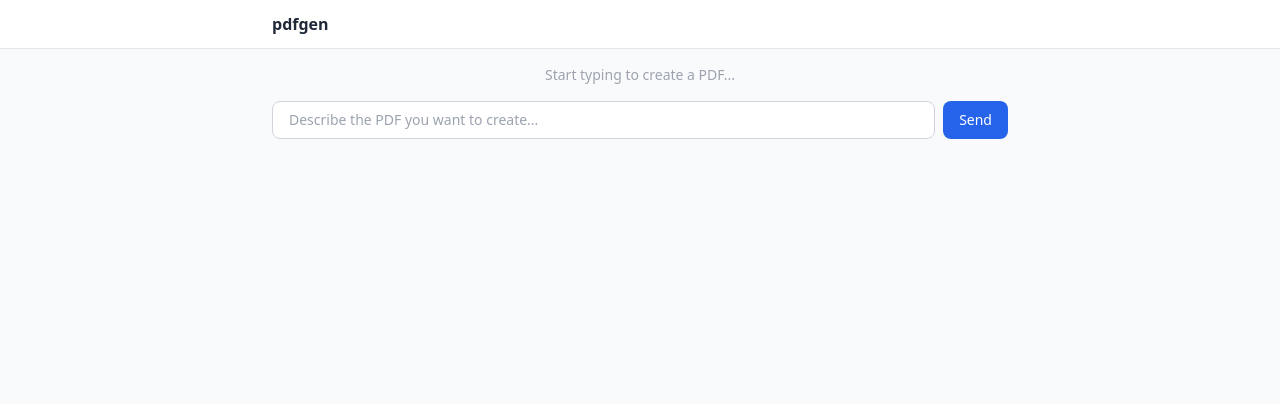
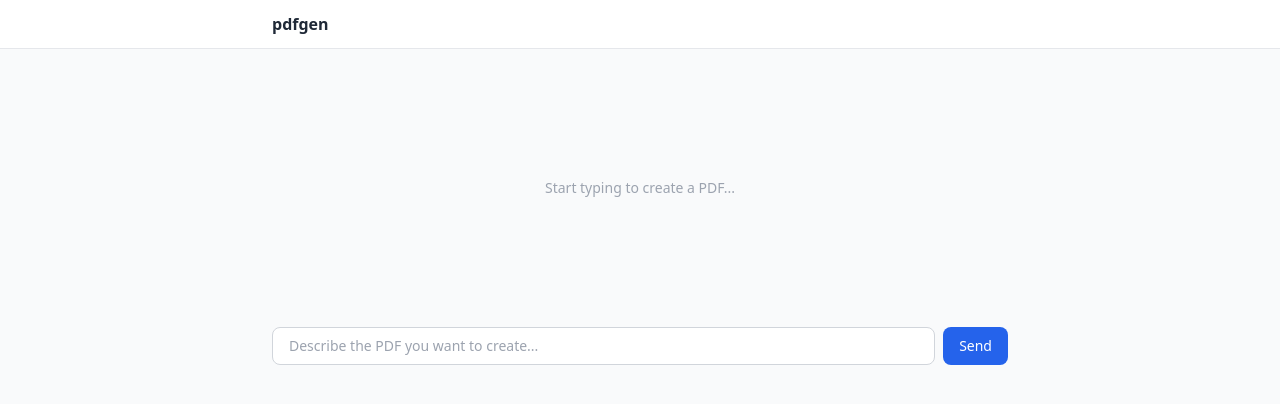
Before and after one commit to beeleelee/pdfgen, a React (Vite) app: page / in a window 1280 px wide. Shown: the top 404 px of the page. Built offline with nearby package versions, Linux system fonts and the light colour scheme.

Commit message:
fix: set min-h-[300px] on chat container so empty state fills properly

```diff
--- a/src/components/Chat.tsx
+++ b/src/components/Chat.tsx
@@ -34,15 +34,16 @@ export function Chat({ fileContent }: ChatProps) {
     : ''
 
   return (
-    <div className="flex-1 flex flex-col min-h-0">
-      <div className="flex-1 overflow-y-auto space-y-4">
+    <div className="flex-1 flex flex-col min-h-[300px]">
       {messages.length === 0 ? (
-          <div className="flex items-center justify-center h-full">
+        <div className="flex-1 flex items-center justify-center">
           <p className="text-gray-400 text-sm">
             Start typing to create a PDF...
           </p>
         </div>
-        ) : messages.map((msg) => (
+      ) : (
+        <div className="flex-1 overflow-y-auto space-y-4">
+          {messages.map((msg) => (
             <div key={msg.id}>
               {msg.parts.map((part, i) => {
                 if (part.type === 'text') {
@@ -96,6 +97,7 @@ export function Chat({ fileContent }: ChatProps) {
             </p>
           )}
         </div>
+      )}
 
       <form onSubmit={handleSubmit} className="pt-4">
         <div className="flex gap-2">
```
Lines whose indentation alone changed are shown as unchanged.
